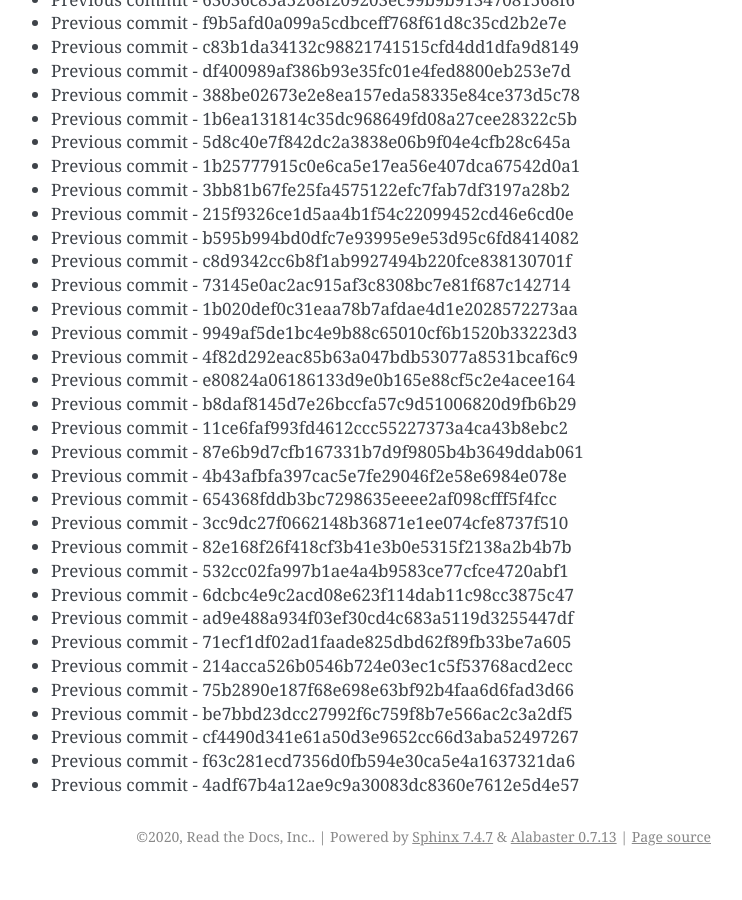
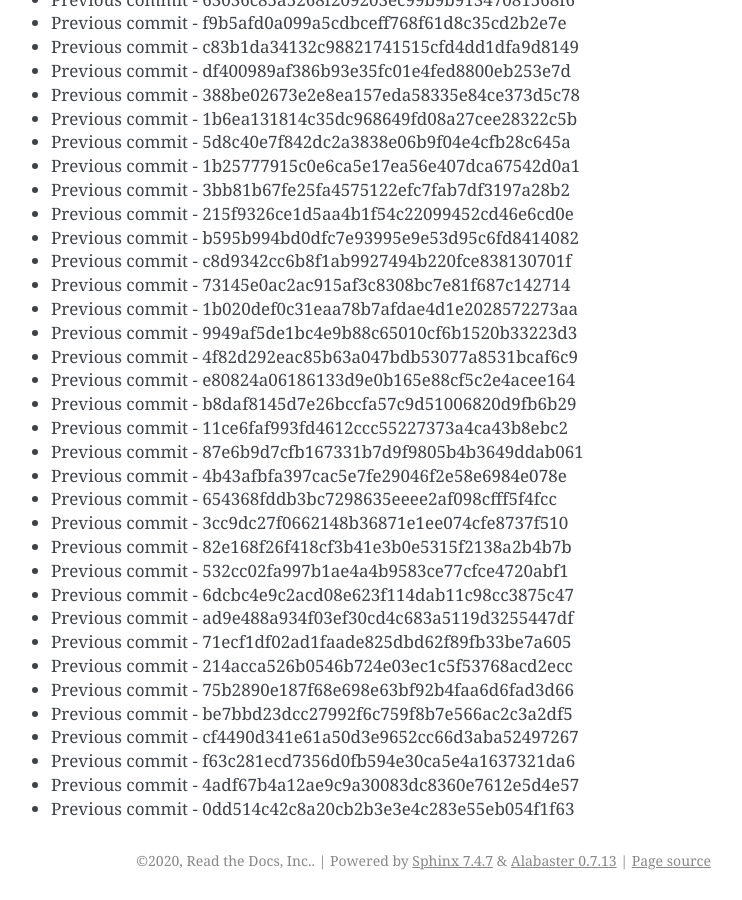
Before and after one commit to readthedocs/rtd-git-stresstest, a Sphinx documentation site: the page built from docs/updates.rst, in a window 1280 px wide and 900 px high, scrolled down 43990 px. Shown: the whole window, without its empty margins (399-1141 px from the left). Built offline with Sphinx 7.4.7, drawn with Linux system fonts in a browser that asks for light colours; before the commit the page ends 44866 px from its top, so only the background shows below that.

Commit message:
Generating commit from previous: 0dd514c42c8a20cb2b3e3e4c283e55eb054f1f63

```diff
--- a/docs/updates.rst
+++ b/docs/updates.rst
@@ -1880,3 +1880,4 @@ It can be tested for any performance characteristics.
 * Previous commit - cf4490d341e61a50d3e9652cc66d3aba52497267
 * Previous commit - f63c281ecd7356d0fb594e30ca5e4a1637321da6
 * Previous commit - 4adf67b4a12ae9c9a30083dc8360e7612e5d4e57
+* Previous commit - 0dd514c42c8a20cb2b3e3e4c283e55eb054f1f63
```
